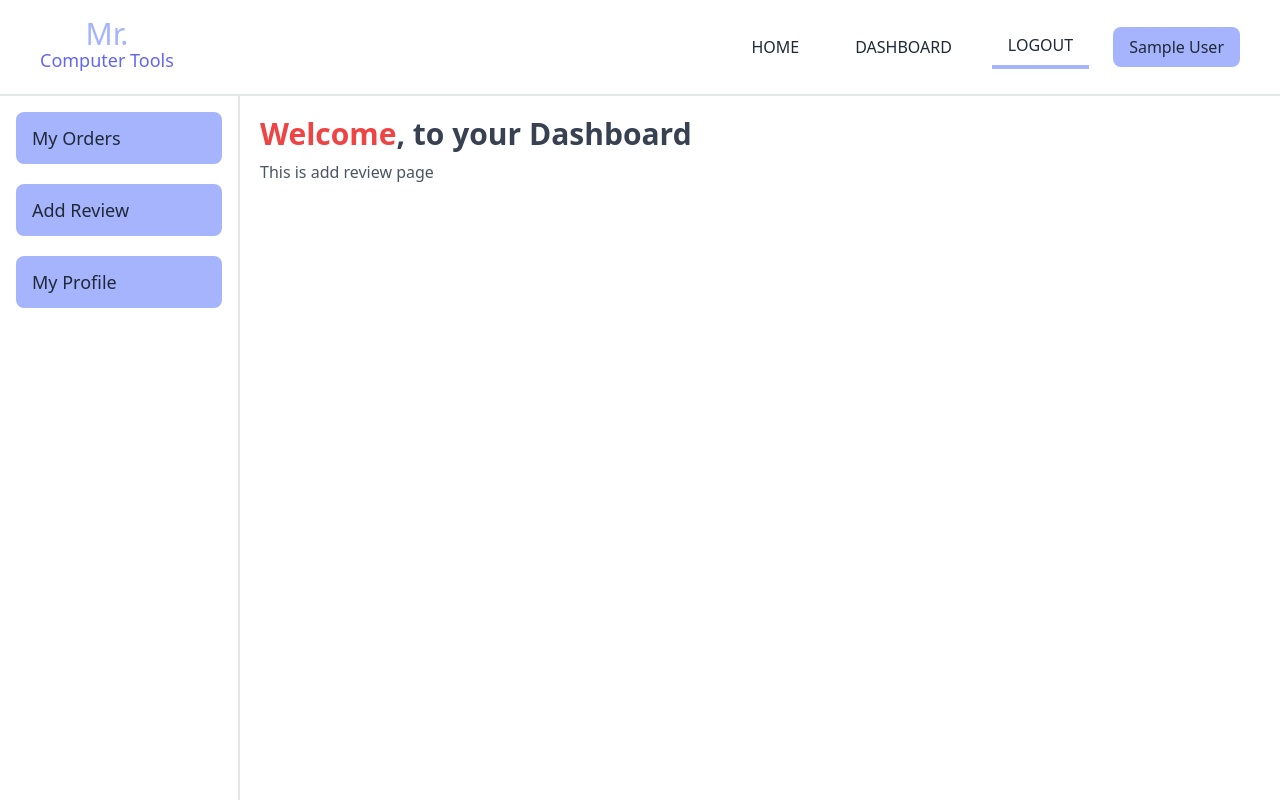
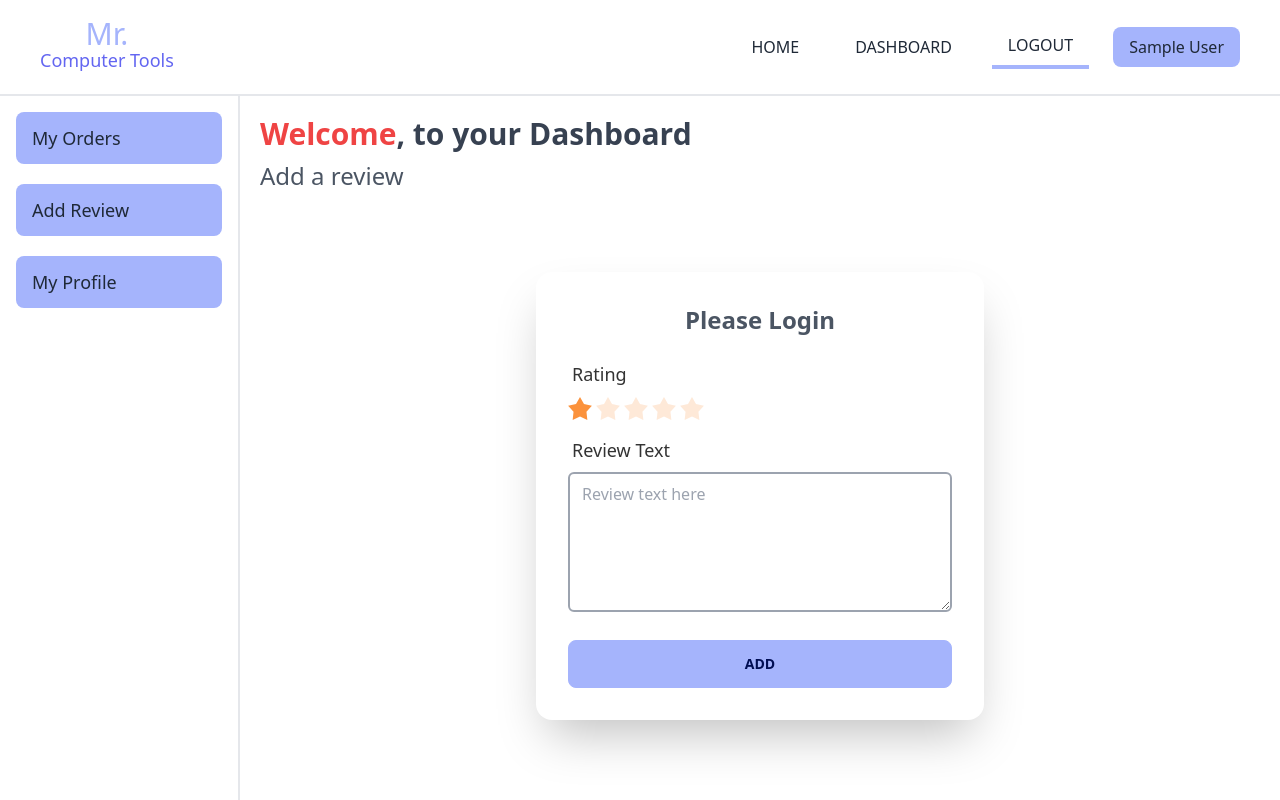
Before and after one commit to neel123go/mr-computer-tools, a React (Create React App) app: page /dashboard/addReview in a window 1280 px wide. Shown: the top 800 px of the page. Built offline with nearby package versions, Linux system fonts and the light colour scheme; no server answers; sample sign-in values are in the browser's storage.

Commit message:
added design & functionality for add review page

```diff
--- a/src/Components/Pages/Dashboard/AddReview.js
+++ b/src/Components/Pages/Dashboard/AddReview.js
@@ -1,9 +1,94 @@
-import React from 'react';
+import { signOut } from 'firebase/auth';
+import React, { useState } from 'react';
+import { useForm } from 'react-hook-form';
+import toast from 'react-hot-toast';
+import auth from '../../../Firebase.init';
 
 const AddReview = () => {
+    const { register, formState: { errors }, handleSubmit, reset } = useForm();
+    let errorMessage;
+    const [rating, setRating] = useState(1);
+
+    const onSubmit = (data) => {
+        const reviewText = data.review;
+        const review = {
+            rating,
+            reviewText
+        }
+
+        fetch('http://localhost:5000/review', {
+            method: 'POST',
+            headers: {
+                'content-type': 'application/json',
+                'authorization': `Bearer ${localStorage.getItem('accessToken')}`
+            },
+            body: JSON.stringify(review)
+        })
+            .then(res => {
+                if (res.status === 401 || res.status === 403) {
+                    signOut(auth);
+                    localStorage.removeItem('accessToken');
+                }
+                return res.json()
+            })
+            .then(data => {
+                if (data.insertedId) {
+                    toast.success('Review added successfully');
+                    reset();
+                }
+            })
+    };
+
     return (
         <div>
-            <h2>This is add review page</h2>
+            <h2 className='text-2xl'>Add a review</h2>
+            <div className="hero mt-20">
+                <div className="card flex-shrink-0 w-full max-w-md shadow-2xl bg-base-100">
+                    <div className="card-body">
+                        <h2 className='text-2xl font-bold text-center mb-2 text-warning'>Please Login</h2>
+                        {errorMessage}
+                        <form onSubmit={handleSubmit(onSubmit)}>
+                            <div className="form-control">
+                                <label className="label">
+                                    <span className="label-text text-lg">Rating</span>
+                                </label>
+                                <div className="rating gap-1 mb-2">
+                                    <input onClick={() => setRating(1)} type="radio" name="rating-3" className="mask mask-star-2 bg-orange-400" defaultChecked />
+                                    <input onClick={() => setRating(2)} type="radio" name="rating-3" className="mask mask-star-2 bg-orange-400" />
+                                    <input onClick={() => setRating(3)} type="radio" name="rating-3" className="mask mask-star-2 bg-orange-400" />
+                                    <input onClick={() => setRating(4)} type="radio" name="rating-3" className="mask mask-star-2 bg-orange-400" />
+                                    <input onClick={() => setRating(5)} type="radio" name="rating-3" className="mask mask-star-2 bg-orange-400" />
+                                </div>
+                            </div>
+                            <div className="form-control">
+                                <label className="label">
+                                    <span className="label-text text-lg">Review Text</span>
+                                </label>
+                                <textarea
+                                    type="text"
+                                    rows="5"
+                                    cols="0"
+                                    placeholder="Review text here"
+                                    {...register("review", {
+                                        required: {
+                                            value: true,
+                                            message: 'Review text is required'
+                                        }
+                                    })}
+                                    autoComplete='off'
+                                    className="border-2 border-gray-400 rounded-md py-2 px-3 focus:border-2 focus:border-indigo-300 focus:outline-0" />
+                                <label className="mt-1">
+                                    {errors.review?.type === 'required' && <span className="label-text-alt text-error" style={{ fontSize: '15px' }}>{errors.review.message}</span>}
+                                </label>
+                            </div>
+
+                            <div className="form-control mt-6">
+                                <button className="btn btn-primary">Add</button>
+                            </div>
+                        </form>
+                    </div>
+                </div>
+            </div>
         </div>
     );
 };
```
